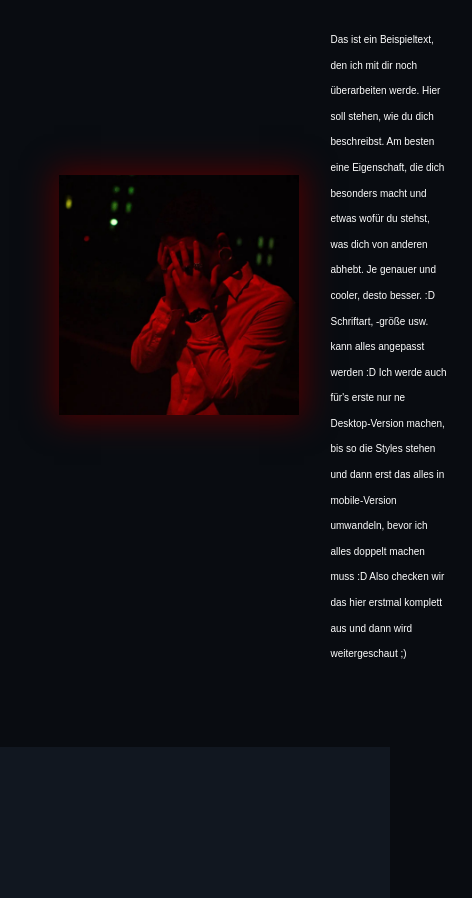
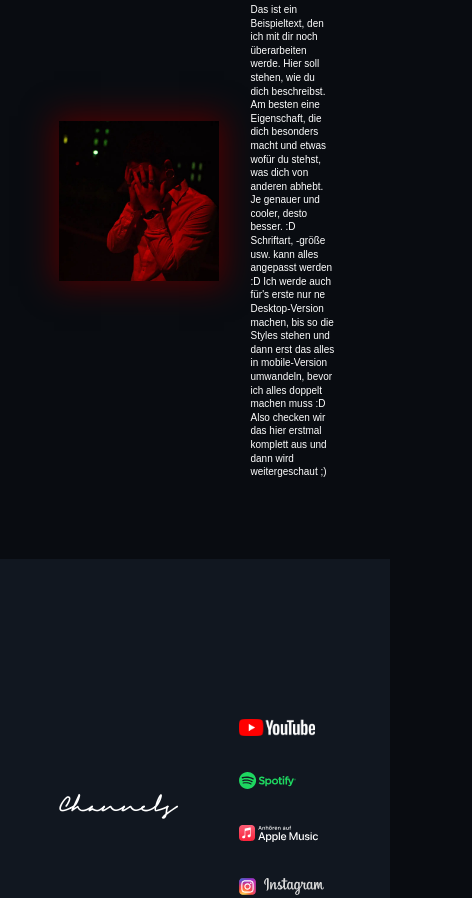
Before and after one commit to hardcoreseb/cryboy-website, a plain HTML site: page index.html in a window 390 px wide. Shown: the part 507-1405 px from the top of the page, 472 px wide, since content can reach past the window. Drawn offline with Linux system fonts and the light colour scheme.

Commit message:
Fix for small viewports

```diff
--- a/styles/about.css
+++ b/styles/about.css
@@ -7,8 +7,8 @@
 }
 
 .about-img {
-    max-height: clamp(15rem, 20vw, 30rem);
-    max-width: clamp(15rem, 20vw, 30rem);
+    max-height: clamp(10rem, 20vw, 30rem);
+    max-width: clamp(10rem, 20vw, 30rem);
     box-shadow: 0 0 30px 5px rgb(77, 0, 0);
     margin-left: 15%;
 }
--- a/styles/channels.css
+++ b/styles/channels.css
@@ -31,24 +31,29 @@
     -webkit-transform: scale(1.2);
 }
 
-.ytb-img {
+.insta-link {
+    display: flex;
+    flex-wrap: nowrap;
+    gap: 0.5rem;
+}
+
+.icons-with-links img {
+    max-height: clamp(1rem, 0.2500rem + 3.3333vw, 2rem);
+}
+
+/* .ytb-img {
     max-height: 2rem;
 }
 
 .spotify-img {
     max-height: 2rem;
-}
+} */
 
 .apple-img {
     max-height: 2rem;
     height: 32px;
 }
 
-.insta-link {
-    display: flex;
-    flex-wrap: nowrap;
-    gap: 0.5rem;
-}
 
 .insta-img {
     float: left;
--- a/styles/contact.css
+++ b/styles/contact.css
@@ -3,6 +3,8 @@
     margin-bottom: 10rem;
     display: flex;
     justify-content: space-between;
+    align-items: center;
+    gap: min(2rem);
 }
 
 h2 {
--- a/styles/main.css
+++ b/styles/main.css
@@ -10,9 +10,13 @@ body {
     background-color: #090c11;
 }
 
+h2 {
+    font-size: clamp(1rem, 0.6250rem + 1.6667vw, 1.5rem);
+}
+
 p {
     font-size: clamp(0.6rem, 0.3000rem + 1.3333vw, 1rem);
-    line-height: 1.6rem;
+    line-height: clamp(0.8rem, 0.2000rem + 2.6667vw, 1.6rem);;
 }
 
 a {
```
